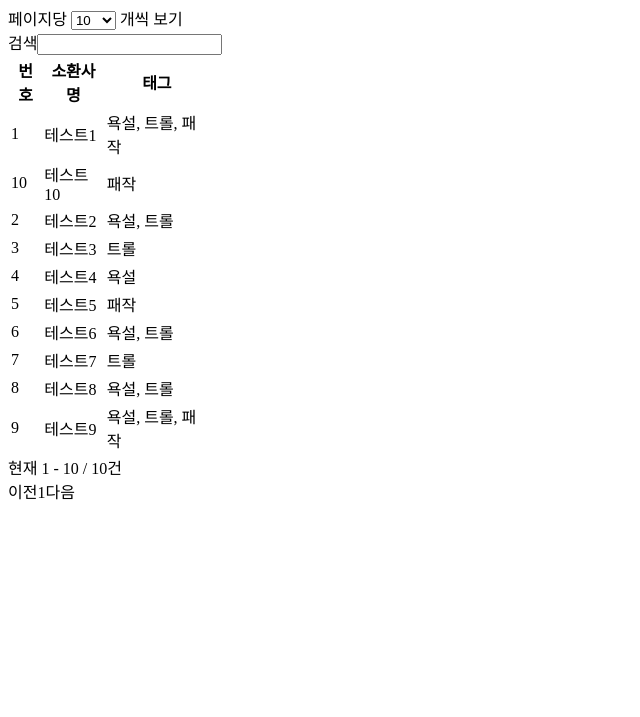
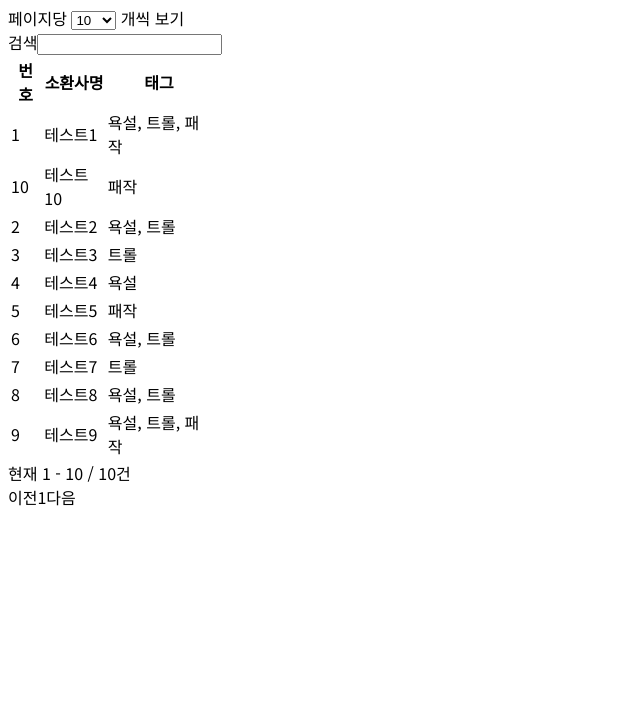
Before and after one commit to GyuminKim29/akgil, a plain HTML site: page index.html in a window 1280 px wide. Shown: the part 83-800 px from the top of the page, without its empty margins (0-640 px from the left). Drawn offline with Linux system fonts and the light colour scheme.

Commit message:
Update index.html

```diff
--- a/index.html
+++ b/index.html
@@ -4,7 +4,7 @@
     <meta charset="utf-8">
     <link href="https://fonts.googleapis.com/css?family=Noto+Sans+KR:400,900&display=swap&subset=korean" rel="stylesheet">
     <style>
-    body{font-family: 'Noto Sans KR', ;}
+    body{font-family: 'Noto Sans KR';}
     .bld{font-weight: 900;}
     .title{font-size: 3em; font-weight: 900;}
     .table{margin: 50px auto;}
```
